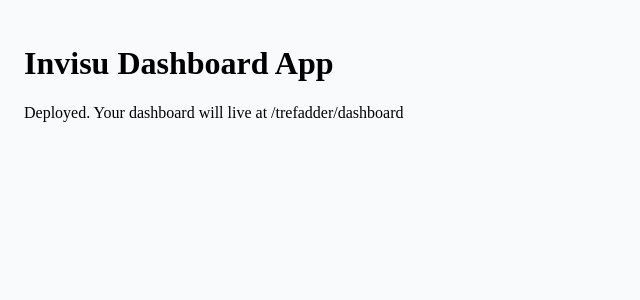
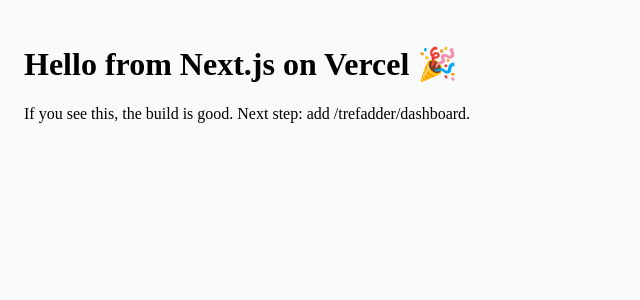
Before and after one commit to Kolter599/invisu-dashboard, a Next.js app: page / in a window 1280 px wide. Shown: the top 300 px of the page, without its empty margins (0-640 px from the left). Built offline with nearby package versions, Linux system fonts and the light colour scheme.

Commit message:
Update page.js

```diff
--- a/app/page.js
+++ b/app/page.js
@@ -1,8 +1,8 @@
 export default function Home() {
   return (
     <div style={{ padding: 24 }}>
-      <h1>Invisu Dashboard App</h1>
-      <p>Deployed. Your dashboard will live at /trefadder/dashboard</p>
+      <h1>Hello from Next.js on Vercel 🎉</h1>
+      <p>If you see this, the build is good. Next step: add /trefadder/dashboard.</p>
     </div>
   );
 }
```
